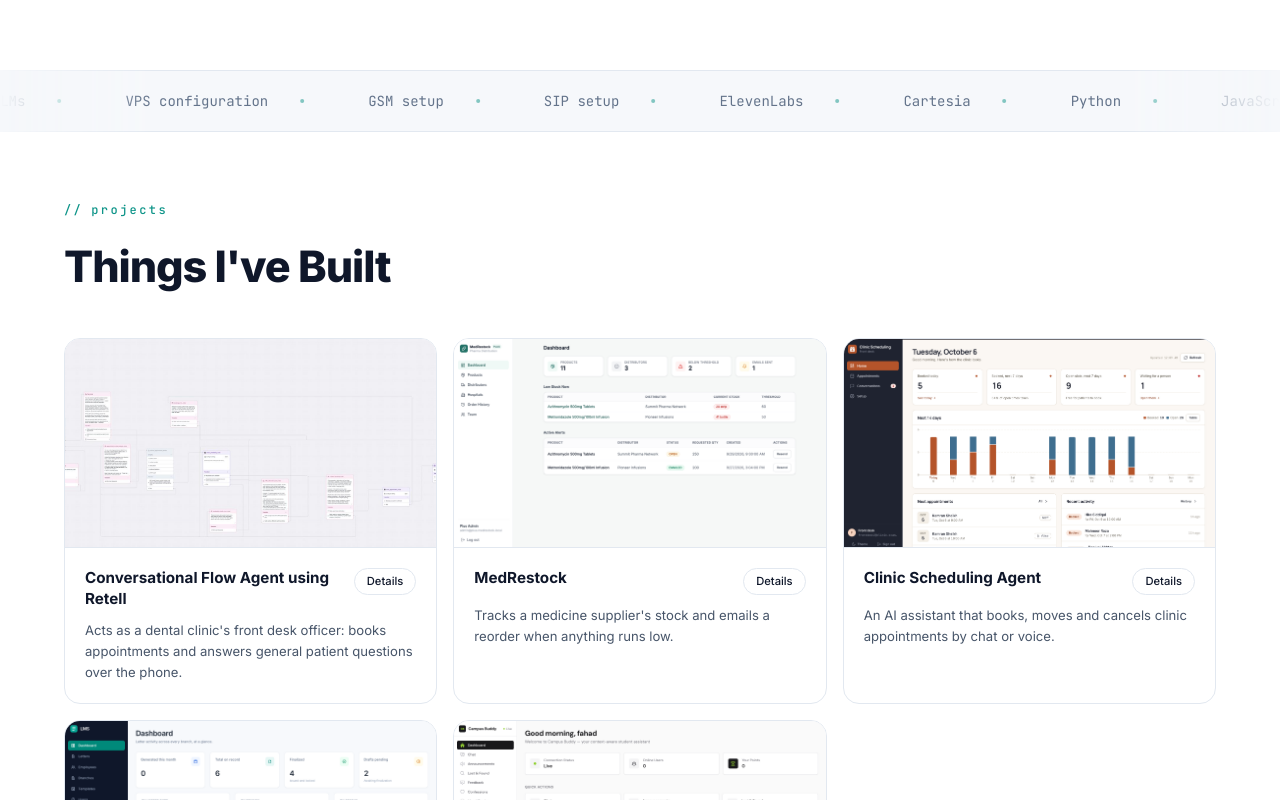
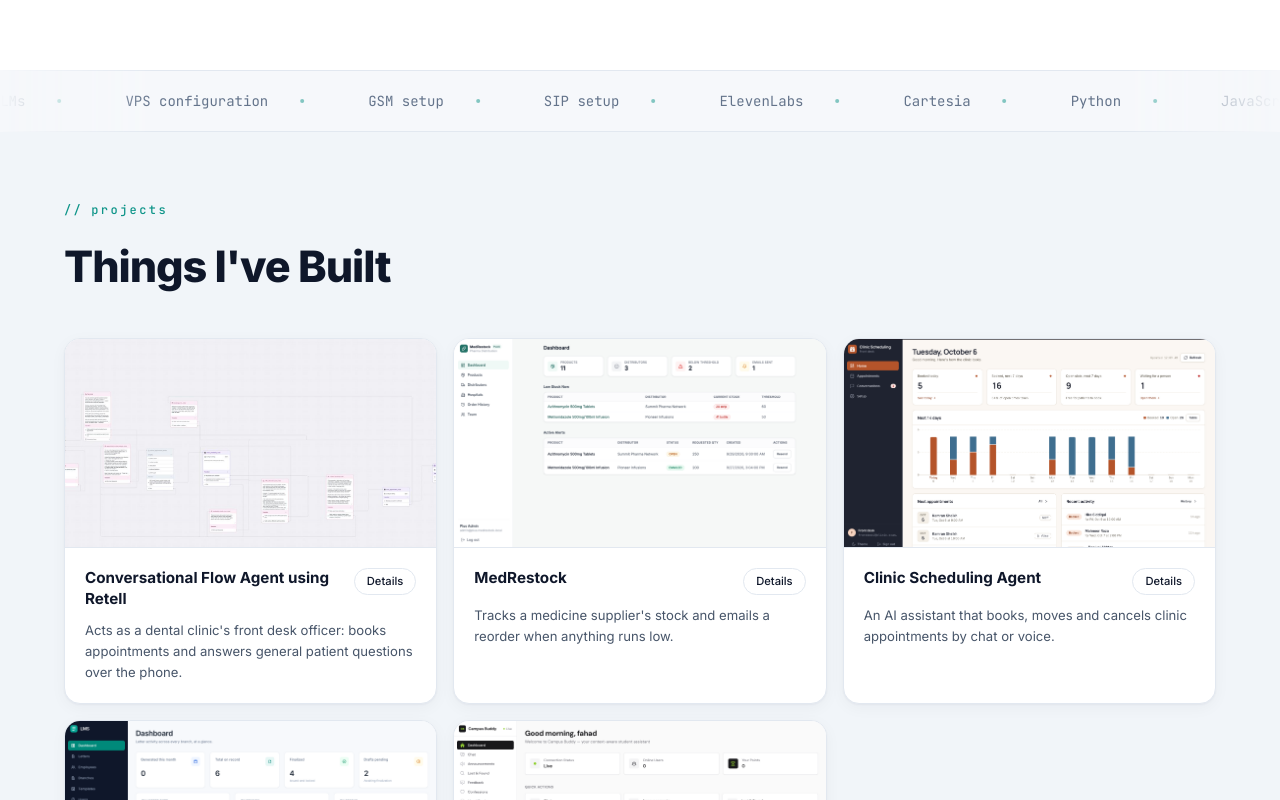
Before and after one commit to Fahad3337/personal-portfolio, a Next.js app: page / in a window 1280 px wide. Shown: the part 1600-2400 px from the top of the page. Built offline with nearby package versions, Linux system fonts and the light colour scheme.

Commit message:
Separate project cards from the section background in the light theme
Co-Authored-By: Claude Opus 5.5 <noreply@anthropic.com>

```diff
--- a/components/Projects.tsx
+++ b/components/Projects.tsx
@@ -7,7 +7,7 @@ import ProjectPlaceholder from "@/components/ProjectPlaceholder";
 
 export default function Projects() {
   return (
-    <section id="projects" className="bg-bg-elevated py-12 md:py-16">
+    <section id="projects" className="bg-slate-100 py-12 md:py-16">
       <div className="container-page">
         <Reveal>
           <span className="eyebrow">
@@ -24,7 +24,7 @@ export default function Projects() {
               <Reveal key={project.slug} delay={i * 80} className="h-full">
                 <Link
                   href={`/projects/${project.slug}`}
-                  className="focus-ring group flex h-full flex-col overflow-hidden rounded-2xl border border-border bg-card transition-[border-color,transform] duration-300 hover:-translate-y-1 hover:border-border-hover"
+                  className="focus-ring group flex h-full flex-col overflow-hidden rounded-2xl border border-slate-200 bg-card shadow-[var(--shadow-card)] transition-[border-color,transform,box-shadow] duration-300 hover:-translate-y-1 hover:border-border-hover hover:shadow-[var(--shadow-card-hover)]"
                 >
                   <div className="relative aspect-[16/9] overflow-hidden border-b border-border bg-bg">
                     {cover ? (
```
